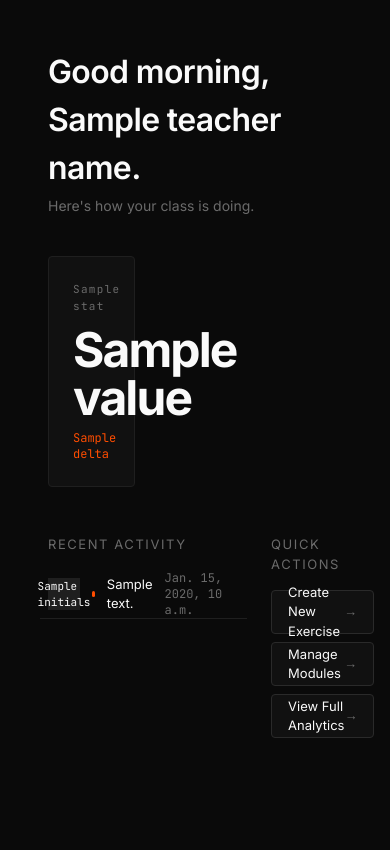
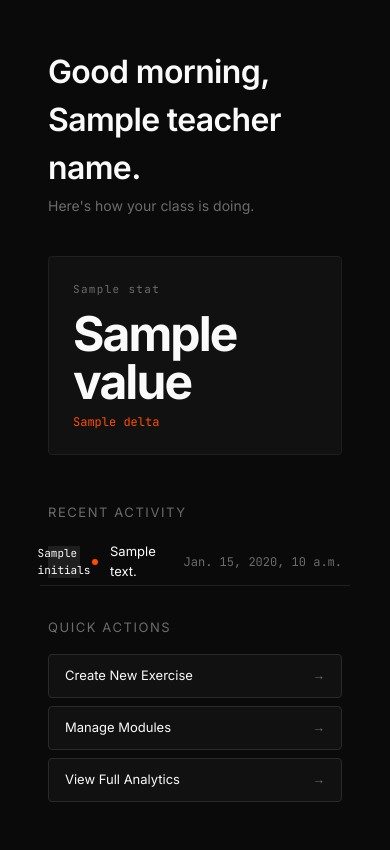
Before and after one commit to Bigmanfish1/ltlab, a Django app: template backend/templates/dashboard/teacher_dashboard.html in a window 390 px wide. Shown: the part 48-898 px from the top of the page. Before the commit the page ends 786 px from the top, so only its background shows below. Run offline with Django 5.2, Linux system fonts and the light colour scheme; the template is opened without the code that fills it: most values are stand-ins (such as "Sample title", 1, 10 or a date in 2020); some libraries are stand-ins or nearby versions.

Commit message:
fix(ui): make multi-column layouts collapse on narrow viewports
Dashboards, results, student detail and the exercise canvases used fixed 3/4-col
and hard-percent grids at every width, overflowing on small screens. Stack them
below sm/md/lg breakpoints and add min-w-0 where flex children could force
horizontal overflow.

```diff
--- a/backend/templates/dashboard/student_dashboard.html
+++ b/backend/templates/dashboard/student_dashboard.html
@@ -21,7 +21,7 @@
         <div class="h-full bg-accent-lime transition-all duration-300" style="width: {{ overall_progress }}%;"></div>
     </div>
 
-    <div class="grid grid-cols-4 gap-4 mb-16">
+    <div class="grid grid-cols-2 md:grid-cols-4 gap-4 mb-16">
         {% for module in modules %}
         <a
             href="{% if module.status != 'locked' %}#{% else %}javascript:void(0){% endif %}"
@@ -51,7 +51,7 @@
         {% endfor %}
     </div>
 
-    <div class="grid grid-cols-3 border-t border-border-primary pt-6">
+    <div class="grid grid-cols-1 sm:grid-cols-3 border-t border-border-primary pt-6">
         <div>
             <div class="font-mono text-[11px] text-text-secondary tracking-[0.12em] mb-2">
                 EXERCISES SOLVED
--- a/backend/templates/dashboard/teacher_dashboard.html
+++ b/backend/templates/dashboard/teacher_dashboard.html
@@ -10,7 +10,7 @@
     </h1>
     <div class="text-sm text-text-secondary mb-10">Here's how your class is doing.</div>
 
-    <div class="grid grid-cols-3 gap-4 mb-12">
+    <div class="grid grid-cols-1 sm:grid-cols-3 gap-4 mb-12">
         {% for stat in stats %}
         <{% if stat.href %}a href="{{ stat.href }}"{% else %}div{% endif %} class="block bg-bg-secondary border border-border-primary p-6 rounded {% if stat.href %}hover:border-accent-orange transition-colors{% endif %}">
             <div class="font-mono text-[11px] text-text-secondary tracking-[0.12em] mb-3">{{ stat.label }}</div>
@@ -24,7 +24,7 @@
         {% endfor %}
     </div>
 
-    <div class="grid grid-cols-[65%_35%] gap-8">
+    <div class="grid grid-cols-1 lg:grid-cols-[65%_35%] gap-8">
         <div>
             <div class="text-[13px] text-text-secondary tracking-[0.12em] mb-4">RECENT ACTIVITY</div>
             <div>
@@ -34,7 +34,7 @@
                         {{ item.initials }}
                     </div>
                     <span class="w-1.5 h-1.5 rounded-full {% if item.type == 'done' %}bg-accent-lime{% else %}bg-accent-orange{% endif %}"></span>
-                    <div class="flex-1 text-[13px] text-text-primary">{{ item.text }}</div>
+                    <div class="flex-1 min-w-0 text-[13px] text-text-primary">{{ item.text }}</div>
                     <div class="text-xs text-text-secondary font-mono">{{ item.time }}</div>
                 </a>
                 {% endfor %}
--- a/backend/templates/exercises/exercise_canvas.html
+++ b/backend/templates/exercises/exercise_canvas.html
@@ -11,7 +11,7 @@
 
     <!-- Main Content -->
     <div class="max-w-[1280px] mx-auto px-12 py-8">
-        <div class="grid grid-cols-[60%_40%] gap-8">
+        <div class="grid grid-cols-1 lg:grid-cols-[60%_40%] gap-8">
             <!-- Left Column: Kripke Model & Formula Input -->
             <div>
                 <!-- Exercise Description -->
--- a/backend/templates/exercises/exercise_english.html
+++ b/backend/templates/exercises/exercise_english.html
@@ -10,7 +10,7 @@
     {% include "components/exercise_header.html" %}
 
     <div class="max-w-[1280px] mx-auto px-12 py-8">
-        <div class="grid grid-cols-[60%_40%] gap-8">
+        <div class="grid grid-cols-1 lg:grid-cols-[60%_40%] gap-8">
             <div>
                 <div class="mb-6">
                     <h2 class="text-sm font-mono text-text-secondary tracking-wider mb-3">SCENARIO</h2>
--- a/backend/templates/exercises/exercise_judge.html
+++ b/backend/templates/exercises/exercise_judge.html
@@ -20,7 +20,7 @@
             </p>
         </div>
 
-        <div class="grid grid-cols-[60%_40%] gap-8">
+        <div class="grid grid-cols-1 lg:grid-cols-[60%_40%] gap-8">
             <div>
                 <h2 class="text-sm font-mono text-text-secondary tracking-wider mb-3">KRIPKE MODEL</h2>
                 <div class="relative bg-bg-secondary border border-border-primary rounded overflow-hidden flex" style="height: 460px;">
--- a/backend/templates/exercises/exercise_path.html
+++ b/backend/templates/exercises/exercise_path.html
@@ -19,7 +19,7 @@
             </p>
         </div>
 
-        <div class="grid grid-cols-[60%_40%] gap-8">
+        <div class="grid grid-cols-1 lg:grid-cols-[60%_40%] gap-8">
             <div>
                 <h2 class="text-sm font-mono text-text-secondary tracking-wider mb-3">KRIPKE MODEL</h2>
                 <div class="relative bg-bg-secondary border border-border-primary rounded overflow-hidden flex" style="height: 460px;">
--- a/backend/templates/exercises/teacher_exercises.html
+++ b/backend/templates/exercises/teacher_exercises.html
@@ -51,9 +51,9 @@
                         data-module="{{ ex.module|lower }}"
                         data-id="{{ ex.id }}">
                         <td class="px-5 py-4 text-[13px] text-text-primary">
-                            <span class="inline-flex items-center gap-2">
+                            <span class="inline-flex flex-wrap items-center gap-2">
                                 {{ ex.name }}
-                                <span class="font-mono text-[9px] tracking-[0.12em] uppercase px-1.5 py-0.5 rounded border border-border-secondary text-text-secondary whitespace-nowrap">{{ ex.type_label }}</span>
+                                <span class="font-mono text-[9px] tracking-[0.12em] uppercase px-1.5 py-0.5 rounded border border-border-secondary text-text-secondary">{{ ex.type_label }}</span>
                                 {% if not ex.is_published %}
                                 <span class="font-mono text-[9px] tracking-[0.12em] uppercase px-1.5 py-0.5 rounded border border-accent-orange text-accent-orange">Draft</span>
                                 {% endif %}
--- a/backend/templates/results/teacher_results.html
+++ b/backend/templates/results/teacher_results.html
@@ -14,7 +14,7 @@
         </div>
 
         <!-- Metric cards -->
-        <div class="grid grid-cols-4 gap-4 mb-12">
+        <div class="grid grid-cols-2 md:grid-cols-4 gap-4 mb-12">
             {% for metric in metrics %}
             <div class="bg-bg-secondary border border-border-primary rounded p-6">
                 <div class="font-mono text-[11px] tracking-[0.12em] text-text-secondary mb-3">{{ metric.label }}</div>
@@ -24,7 +24,7 @@
         </div>
 
         <!-- Left column (module completion + misconceptions) · Right column (struggled) -->
-        <div class="grid grid-cols-[62%_38%] gap-8 mb-12">
+        <div class="grid grid-cols-1 lg:grid-cols-[62%_38%] gap-8 mb-12">
 
             <!-- LEFT -->
             <div class="space-y-12">
@@ -52,7 +52,7 @@
                         {% for item in misconceptions %}
                         <div class="flex items-center gap-4 py-4 border-b border-border-primary last:border-b-0">
                             <span class="font-mono text-[13px] text-text-primary w-44 shrink-0">{{ item.label }}</span>
-                            <span class="flex-1 text-[13px] text-text-secondary">{{ item.description }}</span>
+                            <span class="flex-1 min-w-0 text-[13px] text-text-secondary">{{ item.description }}</span>
                             <span class="font-mono text-[15px] text-accent-orange font-bold shrink-0">{{ item.percentage }}%</span>
                         </div>
                         {% endfor %}
--- a/backend/templates/results/teacher_student_detail.html
+++ b/backend/templates/results/teacher_student_detail.html
@@ -12,7 +12,7 @@
         <h1 class="text-[32px] text-text-primary font-semibold mt-3 mb-8" style="letter-spacing: -0.02em;">{{ name }}</h1>
 
         <!-- Metric cards -->
-        <div class="grid grid-cols-3 gap-4 mb-12">
+        <div class="grid grid-cols-1 sm:grid-cols-3 gap-4 mb-12">
             <div class="bg-bg-secondary border border-border-primary rounded p-6">
                 <div class="font-mono text-[11px] tracking-[0.12em] text-text-secondary mb-3">EXERCISES SOLVED</div>
                 <div class="text-3xl text-text-primary font-bold leading-none" style="letter-spacing: -0.02em;">{{ exercises_done }}</div>
@@ -27,7 +27,7 @@
             </div>
         </div>
 
-        <div class="grid grid-cols-[55%_45%] gap-8">
+        <div class="grid grid-cols-1 lg:grid-cols-[55%_45%] gap-8">
 
             <!-- LEFT: exercise history -->
             <div>
```
